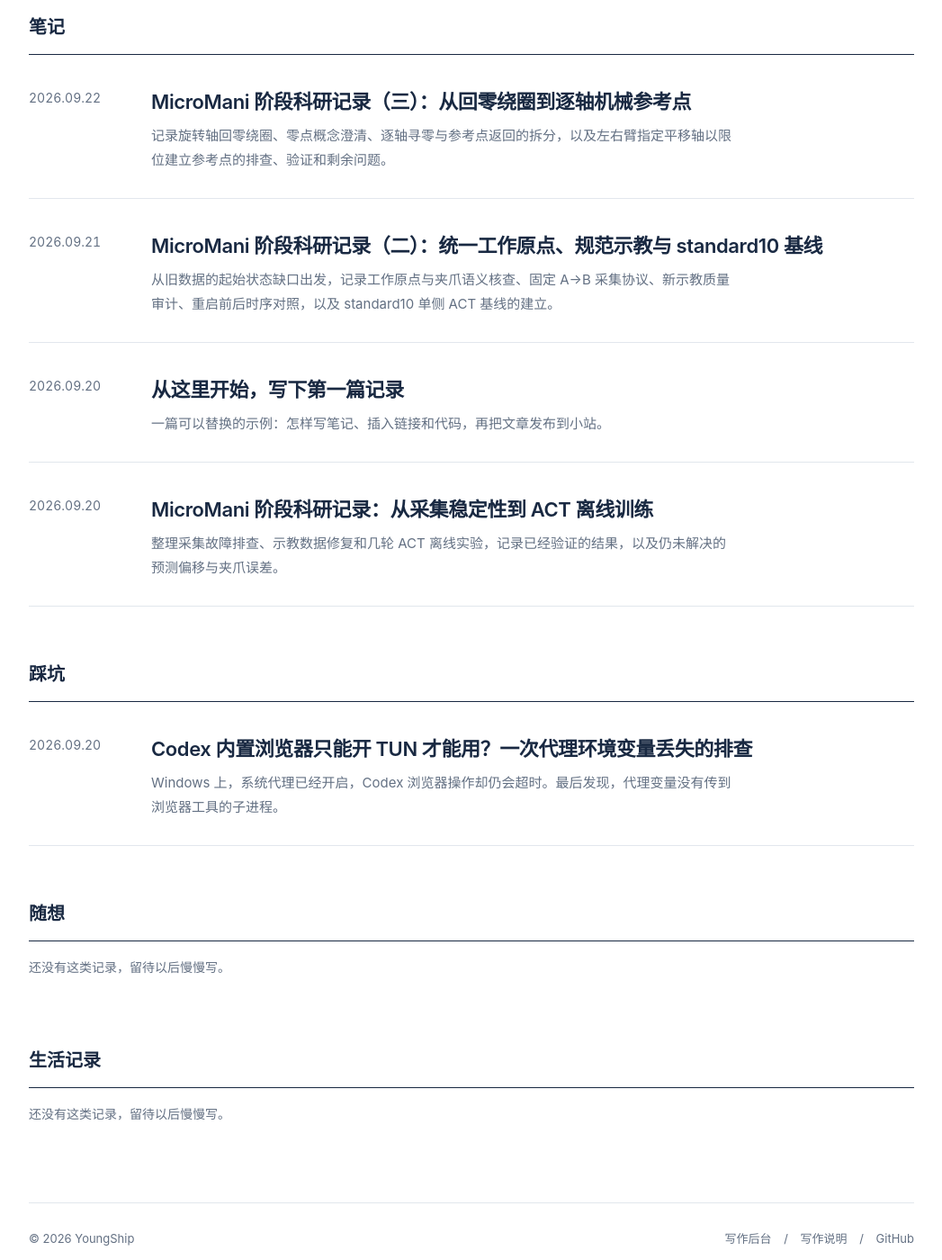
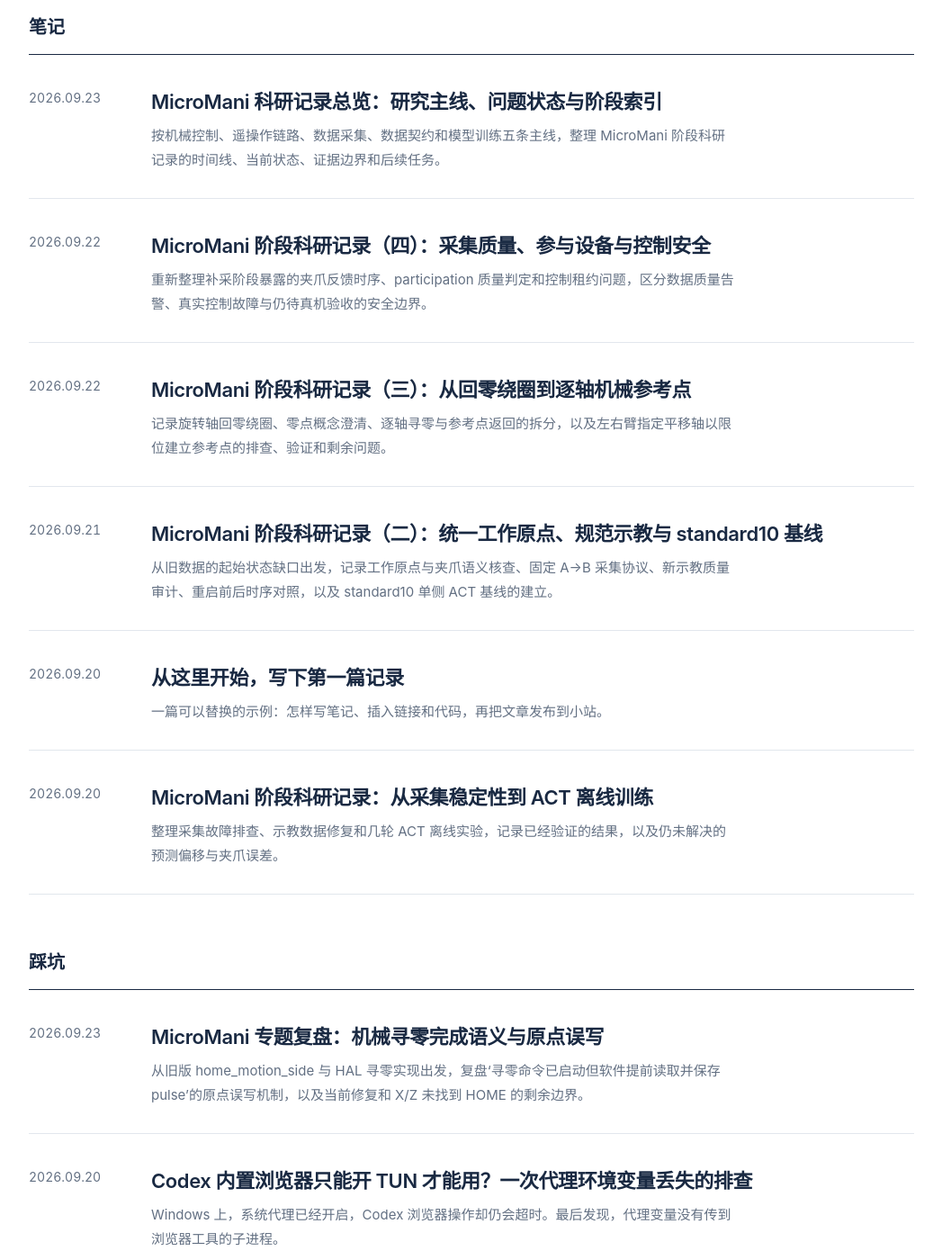
Before and after one commit to YoungShip/youngship.github.io, a Jekyll site: the page built from notes.html, in a window 1280 px wide and 1400 px high, scrolled down 406 px. Shown: the whole window at 90% size, without its empty margins (116-1163 px from the left). Built offline with Jekyll 4.4.1, drawn with Linux system fonts in a browser that asks for light colours; some of the changed lines change nothing that is shown.

Commit message:
整理 MicroMani 科研记录与专题索引

````diff
--- a/_posts/2026-09-22-micromani-homing-reference.md
+++ b/_posts/2026-09-22-micromani-homing-reference.md
@@ -153,3 +153,11 @@ HAL 和后端日志已经记录右臂 X/Y 为限位参考；但后端另一路
 后续仍需分别完成几件事：先加载最后的后端修复，并依据已核实日志处理来源标记；再设计固定速度、固定起点和独立位置测量的重复定位实验；最后核验控制卡掉电或计数基准变化后的参考有效性。Roll 曾经绕圈的全部原因，以及实际夹具条件下各条返回路径的安全性，也不能仅靠现在的参考点状态宣布解决。
 
 这次工作让“再找一次零点”和“返回已经知道的位置”有了不同入口，也让指定轴到限位却找不到原点时有了明确、受条件限制的处理方式。对后续示教和回放而言，需要同时知道参考位置、计数基准以及参考的来源，才能判断一次坐标变化究竟来自运动、重新寻零，还是软件记录方式的变化。
+
+## 九、2026 年 9 月 23 日后记：后来确认的完成语义问题
+
+这篇记录截止时，现场重点还是“哪些轴能找到原点、哪些轴只能受条件地使用限位参考”。随后重新审查旧版 `home_motion_side()` 与 HAL 寻零实现，又确认了一个更底层的问题：旧代码曾把 `dmc_home_move()` 的启动成功近似当成寻零已经完成，随后过早读取当前位置并更新 `homeReference`。
+
+这条后续证据没有改写本文前面的现场过程，但它解释了为什么“机械寻零完成”必须拆成控制卡 home result、轴停止、新鲜 telemetry 和最终参考持久化几个阶段。
+
+完整复盘见：[机械寻零完成语义与原点误写](/notes/2026/09/23/micromani-homing-completion-semantics/)。整个项目的问题状态和文章索引见：[MicroMani 科研记录总览](/notes/2026/09/23/micromani-research-overview/)。
--- /dev/null
+++ b/_posts/2026-09-22-micromani-quality-and-stability.md
@@ -0,0 +1,114 @@
+---
+title: "MicroMani 阶段科研记录（四）：采集质量、参与设备与控制安全"
+date: "2026-09-22"
+description: "重新整理补采阶段暴露的夹爪反馈时序、participation 质量判定和控制租约问题，区分数据质量告警、真实控制故障与仍待真机验收的安全边界。"
+category: 笔记
+tags: [科研记录, MicroMani, 机器人, 数据采集, 控制安全, ACT]
+---
+
+前三篇记录分别处理了早期采集与 ACT 诊断、规范示教与 standard10，以及机械参考点和寻零。继续补采以后，新的问题不再是“相机能不能录下来”这么单一，而是三个相互关联的层面：**参与设备到底应该检查什么、反馈迟到是否等同于设备失效、浏览器失活以后控制权应该怎样撤销。**
+
+这一阶段最容易犯的错误，是把所有 warning 都当成同一种失败。质量报告、控制租约和硬件状态必须拆开，否则既可能误删仍可复核的数据，也可能把真正的安全故障当成普通时序波动。
+
+## 一、质量报告首先要知道“这一条示教用了谁”
+
+补采时已经引入 participation：一条 episode 可以只使用一侧机械臂和对应夹爪。它的意义不只是前端显示“左/右参与”，还应该决定后端预检、采样等待和质量报告究竟检查哪些设备。
+
+参与设备至少包括：
+
+- 被选中的机械臂位置和脉冲反馈；
+- 对应夹爪的目标与实际开口反馈；
+- 这些反馈与图像、动作帧之间的时间关系。
+
+本轮 ACT 不把力反馈作为策略输入，因此力反馈可以从录制关键同步源中退出；这不代表删除字段或否定力传感器，只是不能再让一个当前任务不使用的 source 因 stale/settle timeout 阻塞每一帧。
+
+夹爪则不同。抓取任务必须保留夹爪动作语义，不能为了消除 warning 就把夹爪从 participation 中拿掉。
+
+后续代码审查还发现一个残留问题：部分质量逻辑仍会用“XYZ 位移范围是否超过约 500 μm”去猜活动侧。对微小位移、主要旋转或主要夹爪动作的 episode，这种推断可能误判。**显式 participation 应当优先于运动幅度推断；只有旧数据缺少 participation 时才需要回退策略。**
+
+状态：**已定位，质量判定仍需完善。**
+
+## 二、夹爪 stale 是时间问题，不一定是硬件坏了
+
+实际日志里出现过这样的组合：
+
+- 串口读取成功；
+- `positionOk=true`；
+- 夹爪位置本身合理；
+- 但该位置样本相对当前目标帧已经过期；
+- 质量报告于是出现 `gripper stale` 或 `gripper settle timeout`。
+
+这里必须区分：
+
+1. **反馈无效或缺失**：当前帧没有可靠的参与设备状态，属于硬错误，通常需要重录。
+2. **反馈有效但时间偏移较大**：数据仍有物理意义，但时序质量下降，应标记复核，而不是直接等同于设备掉线。
+
+夹爪 worker 同时承担命令和位置读取，一次串口操作可能占用几十毫秒。在连续遥操作下，目标命令密集时，位置反馈就可能落后于相机和运动状态。
+
+候选优化包括在录制开始前确认参与夹爪已有新鲜 native 反馈，以及调整 worker 中命令和位置采样的调度顺序。这些改动需要用真实连续抓放验证，不能只靠单元测试宣称已经消除 stale。
+
+状态：**已定位，候选优化待持续真机验证。**
+
+## 三、迟帧率和相机 warning 也不能脱离上下文
+
+最近用于诊断的几条 episode 中，迟帧率大约落在 6%～9% 区间，夹爪 stale 也有多次累计；与此同时，相机大多仍维持约 30 Hz。
+
+这说明当前质量瓶颈已经不同于早期“预览正常、保存视频周期卡顿”的问题。早期卡顿有 GC 长暂停和编码队列积压的具体证据，并已经通过编码/统计进程隔离等方式阶段性改善；本轮更关注的是**录制时间轴和参与设备反馈是否在目标帧附近到达**。
+
+因此一条 episode 的判断顺序应当是：
+
+- 先排除控制租约丢失、急停、组帧拒绝等硬故障；
+- 再看参与设备反馈是否真正无效；
+- 然后看 stale、settle、迟帧和相机异常率等质量指标；
+- 最后结合任务是否从约定起点开始、动作是否完整，决定保留、复核还是重录。
+
+这些阈值适合作为工程筛查规则，不是机器人学习里普适的质量标准。
+
+## 四、控制租约经历了两种不同的稳定性问题
+
+早期日志曾出现：
+
+```text
+browser WebSocket disconnected
+control lease lost
+hardware emergency stop requested
+```
+
+页面真正断开时撤销控制权并急停是必要的。为了降低短暂重连造成的误停，曾经尝试过有限的重连宽限。
+
+随后 9 月 21 日的实现又向前走了一步：由 backend 周期性维护 HAL lease，避免浏览器/UI 调度抖动直接影响高频续租。这改善了一类稳定性问题，但带来了新的安全语义边界：
+
+> 如果浏览器 JavaScript 主线程已经冻结，但 TCP/WebSocket 仍保持连接，backend 仍可能继续替该连接续 HAL lease。
+
+此时“连接还在”并不等于“操作者界面仍活着”。因此最终设计不应简单回退到“浏览器直接高频续 HAL lease”，而应该拆成两层：
+
+- backend 负责稳定、低抖动地续 HAL lease；
+- browser 另行提供独立 liveness heartbeat；
+- browser liveness 超时后，backend 停止替它续租并触发安全路径。
+
+状态：**backend 续租已实现；browser liveness 仍需补强。**
+
+## 五、离线检查说明了什么
+
+针对 9 月 21 日之后涉及回放、participation、DDS 隔离等改动，相关的 11 个 backend 测试文件单独重跑为 **425 passed / 0 failed**；HAL 的 MotionExecutor、EmergencyStop、ControlLease、ThreadStability、WorkerResilience、ForceTareRuntime 和 ForceCore 等离线测试也通过。
+
+但完整前端质量门并没有全绿：
+
+- TypeScript typecheck 通过；
+- 前端测试为 **430 passed / 4 failed**；
+- lint 仍有 **15 errors**，其中有一部分可以追溯到这批新增的回放和三路预览代码。
+
+这些结果意味着专项代码路径有较好的回归覆盖，但**不能写成整个系统已验收完成**。前端测试夹具、lint 回归和浏览器 liveness 仍然需要收尾。
+
+## 六、这阶段真正留下的规则
+
+这一轮之后，数据质量和控制安全可以用四句话概括：
+
+1. **参与侧由显式 participation 决定，不应该主要靠运动幅度猜。**
+2. **stale 是时间质量信号，不自动等于硬件失效。**
+3. **控制租约必须同时考虑传输连接和操作者界面活性。**
+4. **专项测试通过只说明对应路径可回归，不代表真机持续采集已经验收。**
+
+因此最近的诊断 episode 不直接并入正式训练集。恢复批量采集之前，至少应先完成浏览器 liveness 安全语义、前端回归清理，以及 participation 驱动的质量规则，再用短样本做一次完整真机验收。
+
+这篇记录的重点不是给每条 warning 设一个绝对分数，而是把“数据质量”“设备健康”“控制安全”从同一个告警框里拆开。只有这样，后续补采和模型训练的结论才可解释。
--- /dev/null
+++ b/_posts/2026-09-23-micromani-homing-completion-semantics.md
@@ -0,0 +1,161 @@
+---
+title: "MicroMani 专题复盘：机械寻零完成语义与原点误写"
+date: "2026-09-23"
+description: "从旧版 home_motion_side 与 HAL 寻零实现出发，复盘‘寻零命令已启动但软件提前读取并保存 pulse’的原点误写机制，以及当前修复和 X/Z 未找到 HOME 的剩余边界。"
+category: 踩坑
+tags: [科研记录, MicroMani, 机器人, 运动控制, 机械寻零, HAL]
+---
+
+在前一篇机械参考点记录里，我已经把“机械寻零”“返回机械参考点”和“回工作原点”拆成了不同操作，也记录了 X/Z 找不到原点信号、部分轴以限位端建立参考点的现场过程。
+
+后来重新审查源码时，又确认了一个更底层的问题：**旧版软件把“控制卡接受寻零指令”和“机械轴真正完成寻零”当成了同一个时刻。** 这意味着轴还在运动时，软件就可能读取当前位置，并把这个中间 pulse 保存成新的机械参考点。
+
+这篇不再重复前一篇的现场时间线，而是只复盘这个完成语义错误。
+
+## 一、问题不在“读了位置”，而在“什么时候读”
+
+旧版 backend 的核心流程可以简化为：
+
+```text
+发送 motion.home_side
+        ↓
+等待 HAL command 返回
+        ↓
+立即读取 motion_state()
+        ↓
+取出当前 pulses
+        ↓
+更新 homeReference
+        ↓
+保存配置
+```
+
+如果 HAL command 返回时机械寻零已经真实完成，这条流程没有问题。
+
+但旧版 HAL 在处理 `motion.home_side` 时，会调用控制卡的 `dmc_home_move()`。控制卡接受这个调用，只能说明寻零流程被成功启动；它并不等价于“已经碰到 HOME、完成控制卡内部寻零并停稳”。
+
+旧版 HAL 随后很快读取一次位置并返回，backend 又马上读取 `motion_state()`。于是实际可能发生：
+
+```text
+dmc_home_move() 返回成功
+        ↓
+机械轴开始寻找 HOME
+        ↓
+轴仍在移动
+        ↓
+HAL/backend 读取此刻 pulse
+        ↓
+这个中途 pulse 被写进 homeReference
+```
+
+这就是问题的核心。
+
+## 二、为什么它会表现成“零点变了”甚至“大角度返回”
+
+`homeReference` 不是一个只用于显示的字段。后续软件会把它当成已确认的机械参考位置，用于参考点返回和坐标关系维护。
+
+假设真正的参考位置应当对应 pulse A，但寻零途中软件保存了 pulse B，那么之后系统会认为 B 才是“已经确认的参考”。
+
+表现就可能包括：
+
+- 重新寻零后参考点数字异常变化；
+- 返回已保存参考点时走向意外位置；
+- 旋转轴出现异常大的返回位移；
+- 工作原点与机械参考点之间的关系被带偏。
+
+这能够解释此前部分“寻零后参考点变化”的现象，但仍要保留证据边界：**不能仅凭这条代码路径，就断定历史上每一次 Roll 绕圈都完全由它造成。** 某一次具体异常还需要对应当时的日志、脉冲基准和运行版本。
+
+同样，目前没有证据证明“每一次点击连接主手都会自动触发机械寻零”。已确认的是 `home_motion_side` 这条路径曾存在完成语义错误，不能把一个可能的初始化链条写成已经复现的事实。
+
+## 三、正确的完成条件应该分成四层
+
+可靠的机械寻零至少要区分四个阶段：
+
+1. **命令已接受**：`dmc_home_move()` 成功启动；
+2. **控制卡确认寻零完成**：查询 `dmc_get_home_result()`；
+3. **机械轴已经停止**：结合 `dmc_check_done()`；
+4. **软件状态已经刷新**：backend 收到寻零完成之后的新鲜 stationary telemetry。
+
+只有四层都成立，才允许重新读取最终 pulse 并持久化 `homeReference`。
+
+否则“命令返回成功”只是流程开始，不应被投影成“参考点已经更新成功”。
+
+## 四、当前未提交修复正在补这条链
+
+当前工作区里的寻零修改正沿着这个方向收紧。
+
+HAL 侧：
+
+- 启动所选轴的 `dmc_home_move()`；
+- 周期查询 `dmc_get_home_result()`；
+- 同时检查 `dmc_check_done()`；
+- 只有全部所选轴成功且停止后，再读取最终 `dmc_get_position()`；
+- 返回明确的 `homeCompleted=true`；
+- 失败、异常或超时时停止运动并返回错误。
+
+backend 侧：
+
+- 真实硬件模式要求 HAL 明确返回 `homeCompleted=true`；
+- 继续等待寻零完成之后的新鲜 telemetry；
+- 检查所选轴 stationary；
+- 最后才读取 pulse、更新 `homeReference` 和相关参考关系。
+
+这个设计把“启动”“完成”“状态刷新”“持久化”重新拆开，和旧问题的根因是对齐的。
+
+状态：**代码方向已确认，仍待完整真机验收。**
+
+## 五、X/Z 一直走到端部是另一类问题
+
+现场还观察到另一种现象：部分轴可以正常完成寻零，而 X/Z 从中间区域或行程端附近开始，仍会持续向一个方向运动，最后到达端部，由超时或急停结束。
+
+这和“过早保存中间 pulse”不是同一个问题。
+
+当前完成语义修复能做到的是：
+
+> 寻零失败时不要再把错误位置保存成新的参考点。
+
+它不能解决：
+
+> 为什么控制卡始终没有得到 X/Z 的 HOME 完成条件。
+
+这一问题仍需要分别核对：
+
+- X/Z 是否有可用的 HOME 输入；
+- HOME 输入映射和电平逻辑是否正确；
+- 每个轴的寻零方向是否与实际传感器位置一致；
+- 限位输入是否被误当成 HOME，或 HOME 是否根本没有触发；
+- 软件 `physicalAxis()` 与控制卡实际轴号是否一致。
+
+此前已有部分限位终点被受条件地记录为“限位参考点”。那是一个明确标记来源的工程方案，**不等价于控制卡成功找到了原点传感器。**
+
+## 六、真机验收应该验证什么
+
+这次修复不能只做一次“点了以后看起来正常”。至少需要覆盖：
+
+- 从不同起始位置对能够正常寻零的轴重复执行；
+- 比较每次最终参考 pulse 的重复性；
+- 寻零过程中急停，确认不会保存本次参考；
+- 制造超时/失败，确认 `homeReference` 不被覆盖；
+- 只选择部分轴寻零，确认未参与轴参考保持不变；
+- 对 X/Z 读取并记录 HOME、正负限位等输入在运动前后的变化；
+- 核对运行中的 HAL 确实是包含完成确认逻辑的新版本。
+
+只有这些通过后，才能把状态从“已修改待验收”改成“真机验收通过”。
+
+## 七、这次踩坑留下的原则
+
+机械控制里最危险的一类错误，不一定是“命令完全没发出去”，而是**异步操作被上层误认为同步完成**。
+
+对寻零来说：
+
+> API 返回成功 ≠ HOME 已找到
+>
+> HOME 已找到 ≠ telemetry 已刷新
+>
+> telemetry 已刷新 ≠ 可以无条件覆盖所有参考
+
+把这几个阶段拆开以后，软件才有机会在失败、急停、断连和部分轴操作中保持正确状态。
+
+这也是这次问题最值得保留的部分：真正需要修的不是某一个 pulse 数字，而是“完成”这个词在 HAL、backend 和界面之间必须有一致、可验证的语义。
+
+相关现场时间线见：[从回零绕圈到逐轴机械参考点](/notes/2026/09/22/micromani-homing-reference/)；整个项目的研究主线和当前状态见：[MicroMani 科研记录总览](/notes/2026/09/23/micromani-research-overview/)。
--- /dev/null
+++ b/_posts/2026-09-23-micromani-research-overview.md
@@ -0,0 +1,143 @@
+---
+title: "MicroMani 科研记录总览：研究主线、问题状态与阶段索引"
+date: "2026-09-23"
+description: "按机械控制、遥操作链路、数据采集、数据契约和模型训练五条主线，整理 MicroMani 阶段科研记录的时间线、当前状态、证据边界和后续任务。"
+category: 笔记
+tags: [科研记录, MicroMani, 机器人, 具身智能, 数据采集, ACT, 运动控制]
+---
+
+MicroMani 的记录最初按时间推进：先解决采集稳定性，再整理数据和训练，随后进入工作原点、机械寻零、质量报告和控制安全。问题逐渐互相交叉后，只按“科研记录（一）（二）（三）……”继续往后编号，已经不足以回答更重要的问题：**某个具体问题现在查到哪里、证据是什么、是否真的验收通过。**
+
+因此这篇作为长期入口：原有时间线文章继续保留，重要问题再按主题归类，并统一标记状态。以后新增实验可以继续写阶段记录，但结论必须能回到这里找到自己的主线、证据和验收边界。
+
+## 一、状态标签
+
+| 标签 | 含义 |
+| --- | --- |
+| 已定位 | 已有代码、日志或实验把问题缩小到明确机制，但不代表修改已验收 |
+| 已修改待验收 | 已有针对性代码修改，尚未完成对应实机或完整回归 |
+| 离线验收通过 | 自动化测试、离线数据或仿真验证通过，仍不能替代真实设备验证 |
+| 真机验收通过 | 在明确设备、流程和边界下完成重复实机验证 |
+| 临时方案 | 当前可绕过问题，但不能作为最终设计 |
+| 未解决 | 已观察到问题，但根因或可靠修复仍未闭环 |
+| 已否定假设 | 经过对照后，不再把某个早期猜测当作主要解释 |
+
+“代码已经改了”“测试绿了”“现场这一次正常”都不直接等价于“问题已解决”。
+
+## 二、科研记录时间线
+
+| 日期 | 记录 | 主要阶段 |
+| --- | --- | --- |
+| 2026-09-20 | [阶段一：采集稳定性、数据修复与 ACT 旧数据诊断](/notes/2026/09/20/micromani-research-log/) | 三路相机、录制卡顿、数据修复、早期 ACT 基线与固定样本诊断 |
+| 2026-09-21 | [阶段二：统一工作原点、规范示教与 standard10 基线](/notes/2026/09/21/micromani-standardized-data-and-training/) | 工作原点、夹爪语义、A→B 采集协议、standard10、单侧 ACT |
+| 2026-09-22 | [阶段三：从回零绕圈到逐轴机械参考点](/notes/2026/09/22/micromani-homing-reference/) | 机械参考点、寻零、限位参考、返回参考点与现场安全边界 |
+| 2026-09-22 | [阶段四：采集质量、参与设备与控制安全](/notes/2026/09/22/micromani-quality-and-stability/) | participation、夹爪 stale、迟帧、质量报告、控制租约 |
+| 2026-09-23 | [专题复盘：机械寻零完成语义与原点误写](/notes/2026/09/23/micromani-homing-completion-semantics/) | 旧寻零异步完成语义、参考点误写机制、当前修复与 X/Z 剩余问题 |
+
+第一篇公开标题没有显式“（一）”，后续文章使用了编号。为了避免为统一编号修改已有 URL，这里按内容阶段统一称呼，不再强求所有文章标题形式完全一致。
+
+## 三、五条研究主线
+
+### A. 机械系统与运动控制
+
+| 问题 | 当前状态 | 当前结论 |
+| --- | --- | --- |
+| 工作原点作为统一任务起点 | 已定位 / 已投入采集 | 工作原点承担任务复位语义，应与机械寻零、机械参考点分开 |
+| Roll 等旋转轴回零绕圈 | 已定位部分机制 | 日常返回已知位置不应再次机械寻零；异常大旋转需要独立拒绝条件 |
+| 寻零过程中错误保存中间 pulse | 已修改待验收 | 旧版把 `dmc_home_move()` 启动成功与寻零完成混淆；修复需要等待 home result、done 和新鲜静止反馈 |
+| X/Z 等轴找不到 HOME | 未解决 | 已知会持续运动至端部/超时；仍需核对 HOME 输入、方向、限位逻辑和物理轴映射 |
+| 限位端作为机械参考 | 临时/受约束方案 | 只有明确停止原因、输入位、稳定时间和安全条件满足时才允许记录，并必须保留来源 |
+
+### B. 遥操作与控制链路
+
+| 问题 | 当前状态 | 当前结论 |
+| --- | --- | --- |
+| Omega.7 操作者侧与硬件侧映射 | 已定位 | participation、数据契约和日志必须使用一致的侧别语义 |
+| DDS 命令应答并发 | 离线核对通过 | reply 按 `request_id` 关联，并有互斥与条件变量；未发现 lease 请求抢走普通命令 reply 的证据 |
+| backend 维护 HAL lease | 已实现但待安全补强 | 能降低 UI 调度抖动导致的误断控，但不能只用 TCP/WebSocket“仍连接”代表操作者界面仍活着 |
+| browser liveness | 未完整闭环 | 需要独立 heartbeat；浏览器失活后 backend 应停止替它续 HAL lease |
+
+### C. 数据采集与系统稳定性
+
+| 问题 | 当前状态 | 当前结论 |
+| --- | --- | --- |
+| 三路相机 30 FPS 与设备绑定 | 真机阶段验证通过 | 已有 120 秒和后续录制记录支持三路稳定采集，但不能外推到所有长期负载 |
+| 预览正常但保存视频周期卡顿 | 已定位 / 阶段性解决 | 主要证据指向全代 GC 暂停、编码与图像统计积压；进程隔离和队列保护后明显改善 |
+| episode 结束、丢弃、复位竞态 | 已定位 / 有修复 | 收尾顺序属于数据正确性和控制安全的一部分 |
+| 夹爪 stale、迟帧和质量 warning | 未完全闭环 | 要区分反馈失效与反馈时间偏移，不能一律判废或一律忽略 |
+| participation 驱动质量检查 | 已修改待完整回归 | 应优先使用显式参与侧；运动幅度推断只适合作为旧数据回退策略 |
+
+### D. 数据集与数据契约
+
+| 问题 | 当前状态 | 当前结论 |
+| --- | --- | --- |
+| 图像统计溢出 | 已修复并重算副本 | 统计错误不等价于视频损坏；已有数据通过重新解码重算，不重编码原视频 |
+| 末帧动作异常 | 已定位 | 旧数据保留原值，不凭邻帧猜测修改；训练侧显式排除异常 episode/窗口 |
+| 删除/合并后的 LeRobot 索引一致性 | 已定位并有重建方案 | 文件、episode 元数据、统计和映射必须一起维护 |
+| standard10 规范筛选 | 离线验收通过 | 作为可追溯诊断/训练基线使用，不把“任务成功”直接等同于“数据完全无异常” |
+
+### E. 模型训练与评估
+
+| 问题 | 当前状态 | 当前结论 |
+| --- | --- | --- |
+| 早期低分辨率/轻量试训 | 流程验证完成 | 只证明训练链路可运行，不能作为微小零件视觉性能结论 |
+| 640×480 三视角 ACT 基线 | 离线实验完成 | 已建立可重载训练与固定评估路径，但部分基线仍弱于“保持当前 state”对照 |
+| 30 步预测偏平 | 已缩小问题范围 | 延长训练、单独关闭 VAE 均不能充分解释；固定 8 窗说明网络具备拟合时间变化的能力 |
+| 单侧 7 维训练 | 离线对照有改善 | 相对 14 维基线验证误差下降，但仍不能据此宣称自主抓放可靠 |
+| 自主抓放实机 rollout | 尚未完成 | 当前模型结论仍以离线验证为主 |
+
+## 四、当前问题树
+
+```text
+MicroMani
+├─ 机械控制
+│  ├─ 寻零完成语义：已定位，已修改待真机验收
+│  ├─ X/Z HOME 信号/方向/映射：未解决
+│  └─ 工作原点与机械参考点：概念和入口已拆分
+├─ 控制链路
+│  ├─ DDS request/reply：已核对
+│  └─ browser liveness + HAL lease：待补强
+├─ 数据采集
+│  ├─ 三路相机与历史卡顿：阶段性解决
+│  ├─ 夹爪 stale / 迟帧：继续量化
+│  └─ participation 质量规则：待完善
+├─ 数据契约
+│  ├─ 历史数据修复与索引：已有可追溯方案
+│  └─ standard10：规范基线
+└─ 模型
+   ├─ ACT 离线链路：已建立
+   ├─ Z / 夹爪误差：仍是主要误差来源
+   └─ 自主抓放实机验证：尚未完成
+```
+
+## 五、近期优先级
+
+当前不适合同时推进所有分支。按安全性和对后续实验的影响，优先顺序是：
+
+1. **机械寻零闭环。** 验证失败、超时、急停后不会覆盖 `homeReference`，再查 X/Z HOME 输入、方向和轴映射。
+2. **控制租约安全语义。** 保留 backend 高频续租，同时建立独立于 TCP 连接状态的 browser liveness。
+3. **前端回归清理。** 当前 typecheck 通过，但仍有测试失败和 lint error；新一轮长时间采集前应清理。
+4. **质量报告与 participation。** 优先使用显式参与侧，减少运动幅度推断造成的误判。
+5. **重新补采规范数据。** 机械参考、控制安全和质量判据稳定后，再扩大示教量。
+6. **继续模型实验。** 新数据稳定后再比较 ACT 或后续模型，避免用调参掩盖采集和坐标问题。
+
+前四项会直接改变训练数据的坐标基准、有效帧和动作标签。如果底层语义还在变化，继续堆训练轮次很难得到可解释的结论。
+
+## 六、以后怎样写科研记录
+
+后续文章继续保留时间线，但至少回答四件事：
+
+- 这次解决的是哪条主线；
+- 证据来自现场观察、日志、代码、离线测试还是真机重复实验；
+- 状态从什么变成了什么；
+- 哪些结论仍然不能说。
+
+历史文章不为了后见之明而改写当时的判断。后续若推翻早期假设，应在新记录中明确写“已否定假设”，并链接回原记录。
+
+## 七、当前整理结论
+
+现在的 MicroMani 记录已经不只是训练日志，而是从机械运动、遥操作安全、数据采集、数据契约一路延伸到模仿学习的完整工程研究链。
+
+从这篇开始，**时间线继续保留，但问题状态成为第一索引。** 无论后面继续调 X/Z 寻零、查控制租约、补示教数据还是重新训练模型，都先确认依赖是否已经验收、哪些结论仍只是候选解释、下一次实验究竟要关闭哪个不确定性。
+
+本总览只整理已有记录和当前已知状态，不替代各篇文章中的原始证据，也不把本地未提交代码或未完成实机验证写成最终结果。
````
